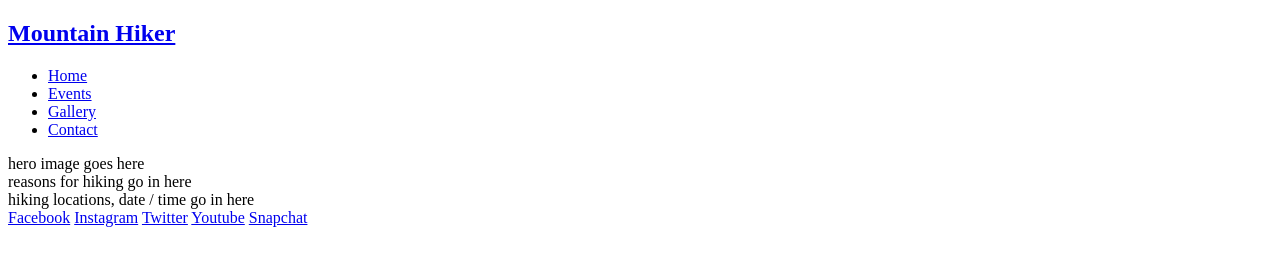
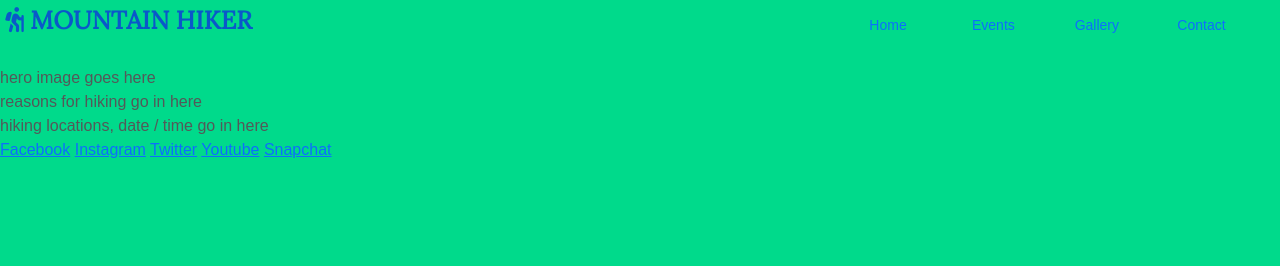
Before and after one commit to BogdanCatalin-Iacob/test, a plain HTML site: page index.html in a window 1280 px wide. Drawn offline with nearby package versions, Linux system fonts and the light colour scheme.

Commit message:
logo update and nav

```diff
--- a/assets/css/style.css
+++ b/assets/css/style.css
@@ -7,6 +7,59 @@
 }
 
 body {
+    background-color: #00da8b;
     font-family: Spectral, sans-serif;
     color: #535959;
 }
+
+/*---------------------------------------------------- Colours ------*/
+
+
+
+/*---------------------------------------------------- Header ------*/
+
+.logo h2{
+    font-size: 25px;
+    margin-top: 5px;
+    margin-left: 5px;
+}
+
+.logo i{
+    font-size: 100%;
+}
+
+.logo a{
+    text-decoration: none;
+}
+
+.website-name {
+    font-family:  Lora, Arial, sans-serif;
+    font-weight: 700;
+    font-size: 40px;
+}
+
+/* .menucontainer{
+    font-size: 0;
+} */
+
+#nav{
+    display: flex;
+    justify-content: center;
+    align-items: center;
+    height: 50px;
+}
+
+#nav a{
+    font-size: 14px;
+    list-style-type: none;
+    text-decoration: none;
+    text-align: center;
+}
+
+#nav a:hover{
+    border-bottom: 1px solid #000;
+}
+
+.list-inline-item:not(:last-child){
+margin: 0;
+}
--- a/index.html
+++ b/index.html
@@ -1,5 +1,6 @@
 <!DOCTYPE html>
 <html lang="en">
+
 <head>
     <meta charset="UTF-8">
     <meta http-equiv="X-UA-Compatible" content="IE=edge">
@@ -8,33 +9,47 @@
     <meta name="keywords" content="">
     <meta name="author" content="Bogdan Iacob">
     <title>Mountain Hiker</title>
+    <link href="https://cdn.jsdelivr.net/npm/bootstrap@5.1.3/dist/css/bootstrap.min.css" rel="stylesheet"
+        integrity="sha384-1BmE4kWBq78iYhFldvKuhfTAU6auU8tT94WrHftjDbrCEXSU1oBoqyl2QvZ6jIW3" crossorigin="anonymous">
+    <script src="https://cdn.jsdelivr.net/npm/bootstrap@5.1.3/dist/js/bootstrap.bundle.min.js"
+        integrity="sha384-ka7Sk0Gln4gmtz2MlQnikT1wXgYsOg+OMhuP+IlRH9sENBO0LRn5q+8nbTov4+1p" crossorigin="anonymous">
+    </script>
+    <script src="https://kit.fontawesome.com/bf887c87da.js" crossorigin="anonymous"></script>
+    <link rel="stylesheet" href="assets/css/style.css" type="text/css">
 </head>
+
 <body>
     <header>
-        <a href="index.html" aria-label="Go to home page">
-            <h2 id="logo">Mountain Hiker</h2>
+        <div class="row no-gutters logo">
+            <a href="index.html" aria-label="Go to home page" class="col-md-8">
+                <h2 class="text-uppercase website-name"><i class="fas fa-hiking fa-4x"></i> Mountain Hiker</h2>
             </a>
-        <nav>
-            <ul>
-                <li>
+
+            <nav class="col-md-4">
+                <div class="row no-gutters">
+                    <div class="col">
+                        <ul id="nav" class="list-inline">
+                            <li class="col col-md-3 list-inline-item">
                                 <a href="index.html" aria-label="Go to home page">Home</a>
                             </li>
-                <li>
+                            <li class="col col-md-3 list-inline-item">
                                 <a href="events.html" aria-label="Go to events page">Events</a>
                             </li>
-                <li>
+                            <li class="col col-md-3 list-inline-item">
                                 <a href="gallery.html" aria-label="Go to gallery page">Gallery</a>
                             </li>
-                <li>
+                            <li class="col col-md-3 list-inline-item">
                                 <a href="contact.html" aria-label="Go to contact page">Contact</a>
                             </li>
                         </ul>
+                    </div>
+                </div>
             </nav>
+        </div>
     </header>
 
-    <section>
+    <section class="vc">
         hero image goes here
-    </section>
         <section>
             reasons for hiking go in here
         </section>
@@ -42,12 +57,18 @@
             hiking locations, date / time go in here
         </section>
         <footer>
-        <a href="https://www.facebook.com" target="_blank" rel="noopener" aria-label="Find us on Facebook (link opens in a new tab)">Facebook</a>
-		<a href="https://www.instagram.com" target="_blank" rel="noopener" aria-label="Find us on Twitter (link opens in a new tab)">Instagram</a>
-		<a href="https://www.twitter.com" target="_blank" rel="noopener" aria-label="Find us on Instagram (link opens in a new tab)">Twitter</a>
-        <a href="https://www.youtube.com" target="_blank" rel="noopener" aria-label="Find us on Youtube (link opens in a new tab)">Youtube</a>
-        <a href="https://www.snapchat.com" target="_blank" rel="noopener" aria-label="Find us on Snapchat (link opens in a new tab)">Snapchat</a>
+            <a href="https://www.facebook.com" target="_blank" rel="noopener"
+                aria-label="Find us on Facebook (link opens in a new tab)">Facebook</a>
+            <a href="https://www.instagram.com" target="_blank" rel="noopener"
+                aria-label="Find us on Twitter (link opens in a new tab)">Instagram</a>
+            <a href="https://www.twitter.com" target="_blank" rel="noopener"
+                aria-label="Find us on Instagram (link opens in a new tab)">Twitter</a>
+            <a href="https://www.youtube.com" target="_blank" rel="noopener"
+                aria-label="Find us on Youtube (link opens in a new tab)">Youtube</a>
+            <a href="https://www.snapchat.com" target="_blank" rel="noopener"
+                aria-label="Find us on Snapchat (link opens in a new tab)">Snapchat</a>
         </footer>
 
 </body>
+
 </html>
```
Also changed, not shown: contact.html (deleted, +0 -47 lines), events.html (deleted, +0 -47 lines), gallery.html (deleted, +0 -47 lines), 1 other file. Lines whose indentation alone changed are shown as unchanged.
